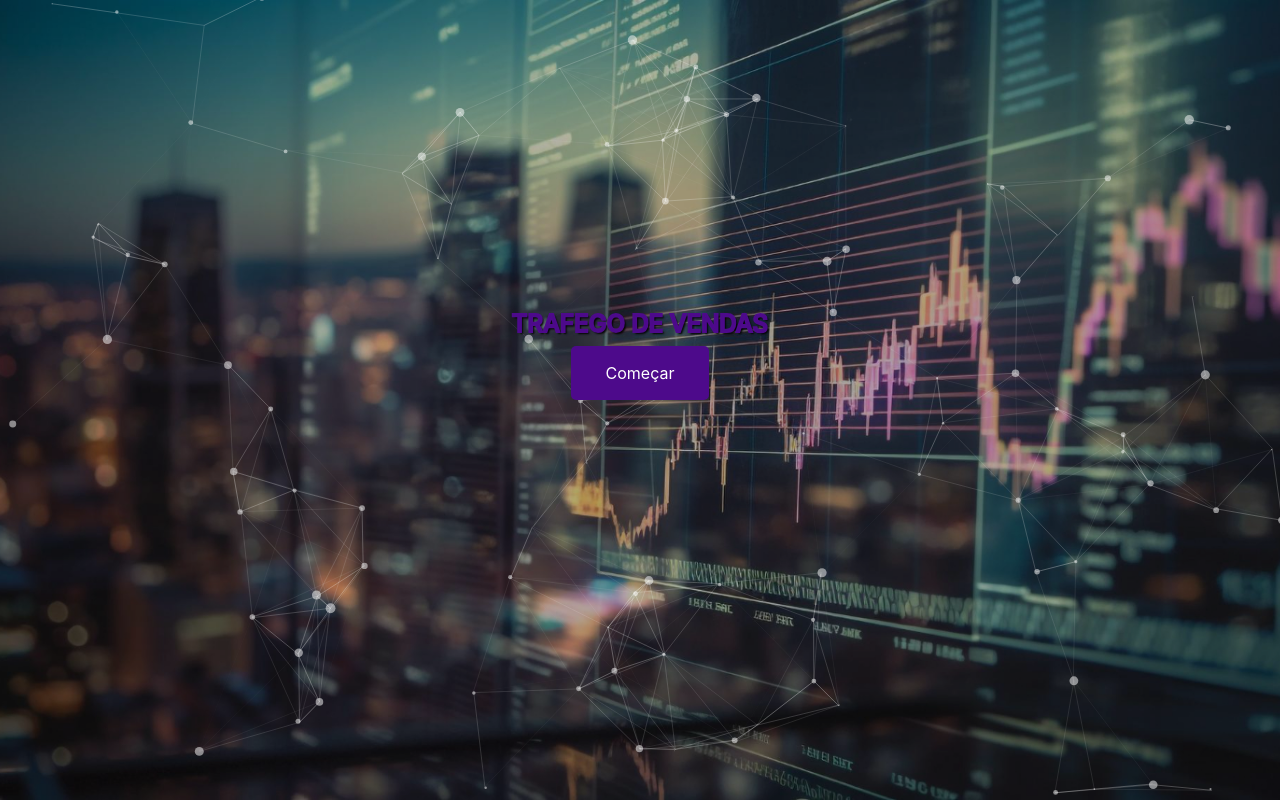
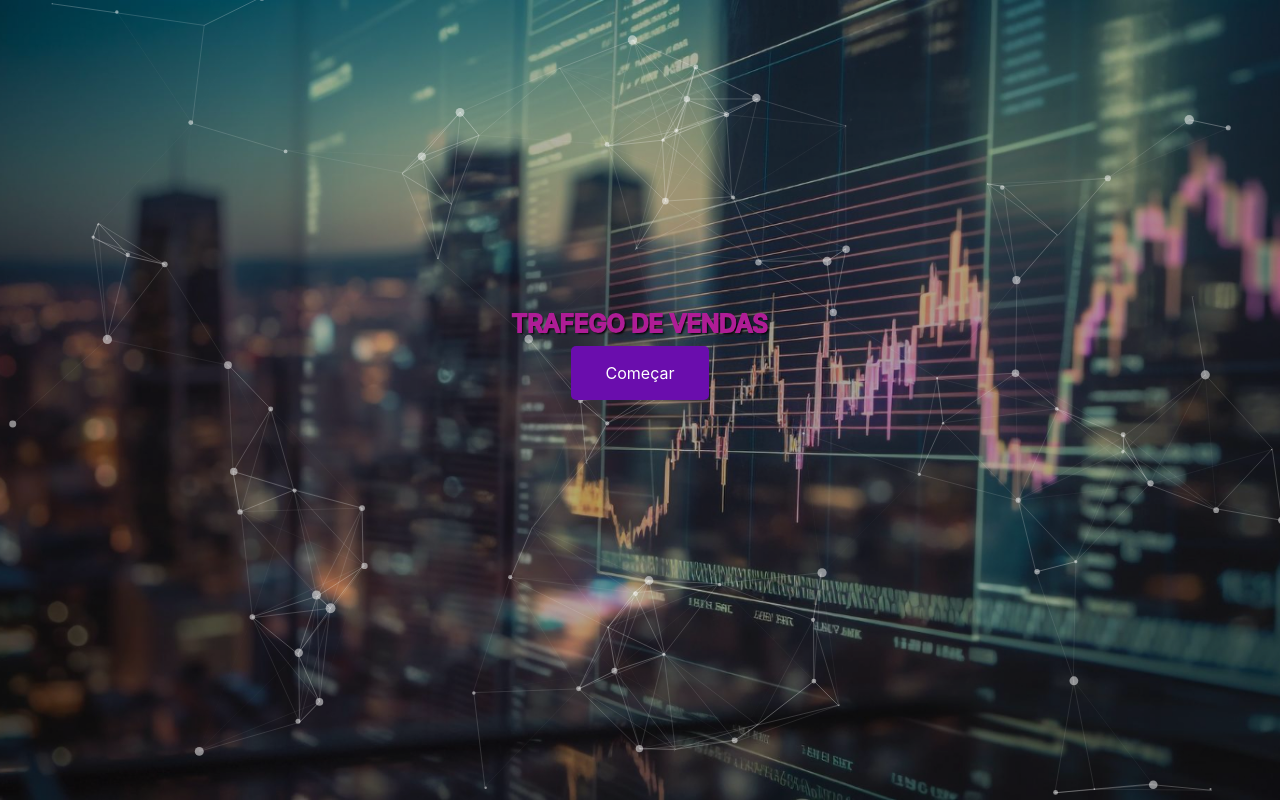
Before and after one commit to renaneduardodesigner/gestao-de-vendas, a website: page index.html in a window 1280 px wide. Drawn offline with nearby package versions, Linux system fonts and the light colour scheme.

Commit message:
color-up

```diff
--- a/css/custom.css
+++ b/css/custom.css
@@ -52,7 +52,7 @@ body::before {
 /* Estilos adicionais como botões, tabela, etc. permanecem iguais */
 
 #startButton, #saveButton {
-    background-color: #4D0A8B;
+    background-color: #6A0DAD;
     color: #FFFFFF;
     border: none;
     padding: 10px 20px;
@@ -63,10 +63,10 @@ body::before {
 }
 
 #startButton:hover, #saveButton:hover {
-    background-color: #6A0DAD;
+    background-color: #8912de;
 }
 #startButton {
-    background-color: #4D0A8B;
+    background-color: #6A0DAD;
     color: #FFFFFF;
     border: none;
     padding: 15px 35px;
@@ -158,9 +158,9 @@ tr:nth-child(even) {
 
 
 .h2-trafe {
-    color: #4D0A8B; /* Cor do texto */
+    color: #AF1D96; /* Cor do texto */
     background-color: transparent; /* Fundo transparente */
-    -webkit-text-stroke: 2px #4D0A8B; /* Contorno do texto */
+    -webkit-text-stroke: 2px #AF1D96; /* Contorno do texto */
     text-stroke: 2px #fff; /* Contorno do texto para navegadores que suportam a propriedade */
     text-shadow: 2px 2px 2px black; /* Sombreamento do texto */
 }
```
